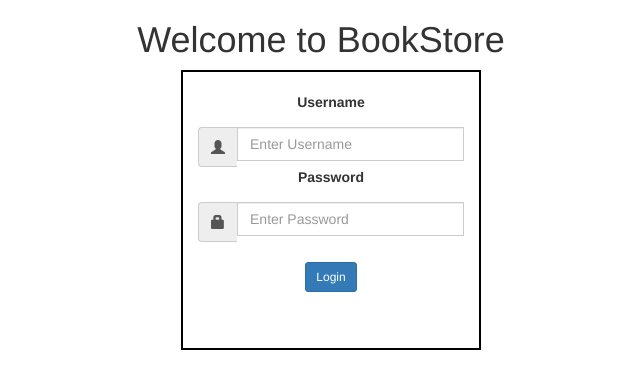
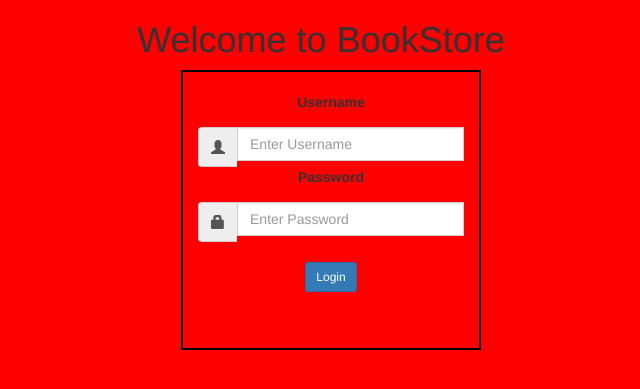
Before and after one commit to yash261261/BookStore, a Django app: template Category/templates/homepage.html in a window 1280 px wide. Shown: the top 389 px of the page, without its empty margins (319-959 px from the left). Run offline with Django 3.2, Linux system fonts and the light colour scheme; the template is opened without the code that fills it, so the values that code supplies are empty; some libraries are stand-ins or nearby versions.

Commit message:
jenkins check

```diff
--- a/Category/templates/homepage.html
+++ b/Category/templates/homepage.html
@@ -20,7 +20,7 @@
         }
         body
         {
-        background-color: white;
+        background-color: red;
         }
 
 
```
